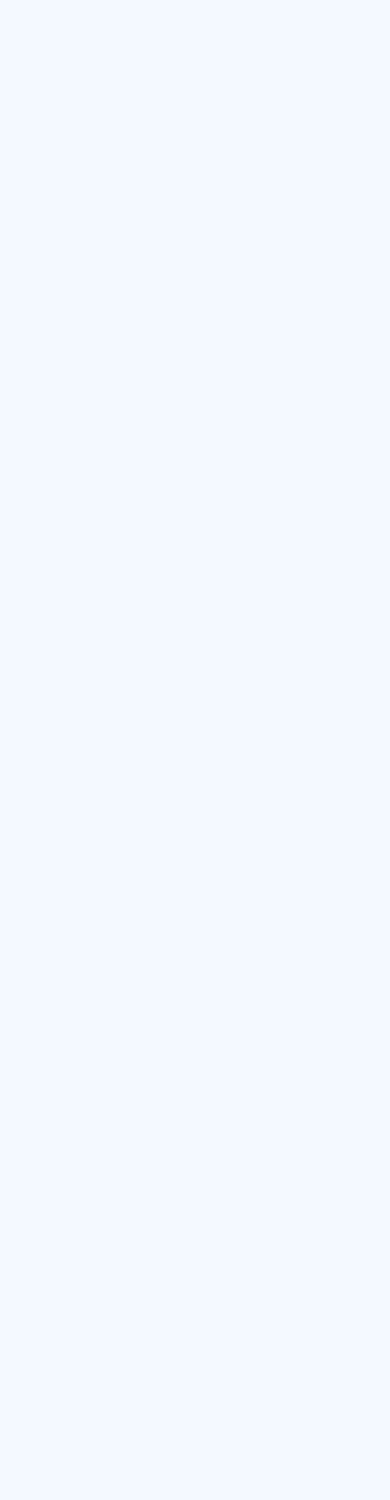
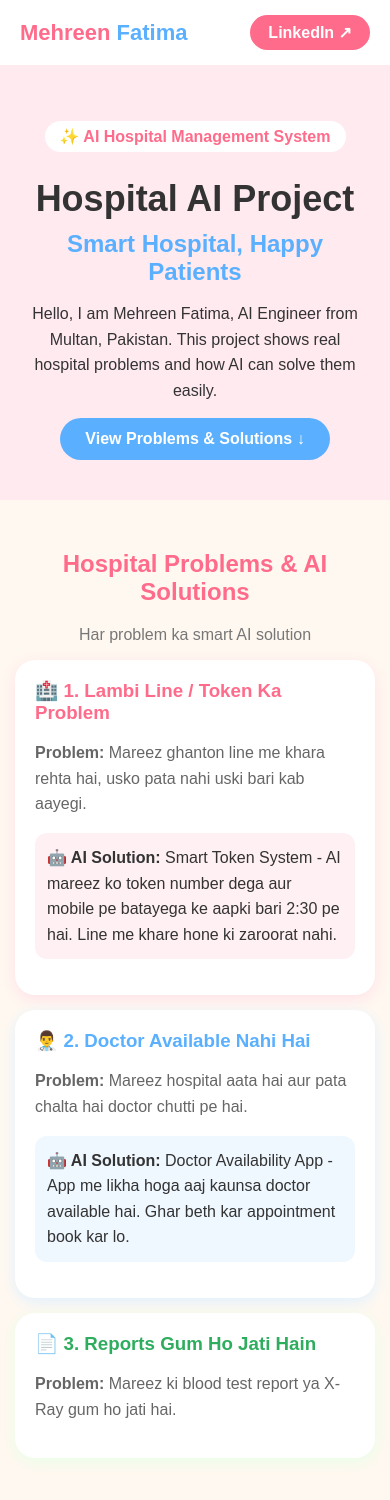
Before and after one commit to mehreen062008-ship-it/Hospital-AI_Project, a plain HTML site: page index.html in a window 390 px wide. Before the commit the page ends 844 px from the top, so only its background shows below. Drawn offline with Linux system fonts and the light colour scheme.

Commit message:
Update index.html

```diff
--- a/index.html
+++ b/index.html
@@ -3,16 +3,43 @@
 <head>
 <meta charset="UTF-8">
 <meta name="viewport" content="width=device-width, initial-scale=1.0">
-<title>AI Hospital System | Mehreen Fatima</title>
-<style>
-*{margin:0;padding:0;box-sizing:border-box;font-family:Arial,sans-serif}
-body{background:#f4f8ff;color:#222}
-header{background:#0a4d8c;color:white;padding:50px 20px;text-align:center}
-header h1{font-size:32px;margin-bottom:10px}
-header p{font-size:17px;opacity:.9}
-.btn{display:inline-block;margin-top:20px;background:white;color:#0a4d8c;padding:12px 25px;border-radius:30px;text-decoration:none;font-weight:bold}
-section{max-width:900px;margin:30px auto;background:white;padding:30px;border-radius:15px;box-shadow:0 5px 20px rgba(0,0,0,.08)}
-h2{color:#0a4d8c;margin-bottom:15px}
-.card{background:#eef5ff;padding:18px;border-radius:12px;margin:12px 0;border-left:5px solid #0a4d8c}
-.card b{color:#0a4d8c}
-.grid{display:grid;grid-template-columns:1fr 1
+<title>Hospital AI Project | Mehreen Fatima</title>
+</head>
+<body style="margin:0;font-family:Arial;background:#FFF8F0;color:#333;">
+
+<!-- TOP BAR -->
+<div style="background:white;padding:15px 20px;display:flex;justify-content:space-between;align-items:center;box-shadow:0 2px 10px #eee;">
+<div style="font-size:22px;font-weight:bold;color:#FF6B8A;">Mehreen <span style="color:#5AB0FF;">Fatima</span></div>
+<a href="https://www.linkedin.com/in/mehreen-fatima-813305433" target="_blank" style="background:#FF6B8A;color:white;padding:8px 18px;border-radius:20px;text-decoration:none;font-weight:bold;">LinkedIn ↗</a>
+</div>
+
+<!-- HERO -->
+<div style="text-align:center;padding:40px 20px;background:#FFEAF0;">
+<p style="background:white;display:inline-block;padding:6px 15px;border-radius:20px;color:#FF6B8A;font-weight:bold;">✨ AI Hospital Management System</p>
+<h1 style="font-size:36px;color:#333;margin:10px 0;">Hospital AI Project</h1>
+<h2 style="color:#5AB0FF;margin:5px 0;">Smart Hospital, Happy Patients</h2>
+<p style="max-width:600px;margin:15px auto;line-height:1.6;">Hello, I am Mehreen Fatima, AI Engineer from Multan, Pakistan. This project shows real hospital problems and how AI can solve them easily.</p>
+<a href="#problems" style="background:#5AB0FF;color:white;padding:12px 25px;border-radius:25px;text-decoration:none;display:inline-block;font-weight:bold;">View Problems & Solutions ↓</a>
+</div>
+
+<!-- PROBLEMS -->
+<div id="problems" style="padding:30px 15px;max-width:700px;margin:auto;">
+<h2 style="text-align:center;color:#FF6B8A;">Hospital Problems & AI Solutions</h2>
+<p style="text-align:center;color:#777;">Har problem ka smart AI solution</p>
+
+<div style="background:white;padding:20px;border-radius:20px;margin:15px 0;box-shadow:0 4px 15px #ffe0e8;">
+<h3 style="color:#FF6B8A;margin:0;">🏥 1. Lambi Line / Token Ka Problem</h3>
+<p style="color:#666;line-height:1.6;"><b>Problem:</b> Mareez ghanton line me khara rehta hai, usko pata nahi uski bari kab aayegi.</p>
+<p style="background:#FFF0F3;padding:12px;border-radius:12px;line-height:1.6;"><b>🤖 AI Solution:</b> Smart Token System - AI mareez ko token number dega aur mobile pe batayega ke aapki bari 2:30 pe hai. Line me khare hone ki zaroorat nahi.</p>
+</div>
+
+<div style="background:white;padding:20px;border-radius:20px;margin:15px 0;box-shadow:0 4px 15px #e0f0ff;">
+<h3 style="color:#5AB0FF;margin:0;">👨‍⚕️ 2. Doctor Available Nahi Hai</h3>
+<p style="color:#666;line-height:1.6;"><b>Problem:</b> Mareez hospital aata hai aur pata chalta hai doctor chutti pe hai.</p>
+<p style="background:#EFF7FF;padding:12px;border-radius:12px;line-height:1.6;"><b>🤖 AI Solution:</b> Doctor Availability App - App me likha hoga aaj kaunsa doctor available hai. Ghar beth kar appointment book kar lo.</p>
+</div>
+
+<div style="background:white;padding:20px;border-radius:20px;margin:15px 0;box-shadow:0 4px 15px #e8ffe8;">
+<h3 style="color:#2EAD5E;margin:0;">📄 3. Reports Gum Ho Jati Hain</h3>
+<p style="color:#666;line-height:1.6;"><b>Problem:</b> Mareez ki blood test report ya X-Ray gum ho jati hai.</p>
+<p style="background:#EFFFEF
```
